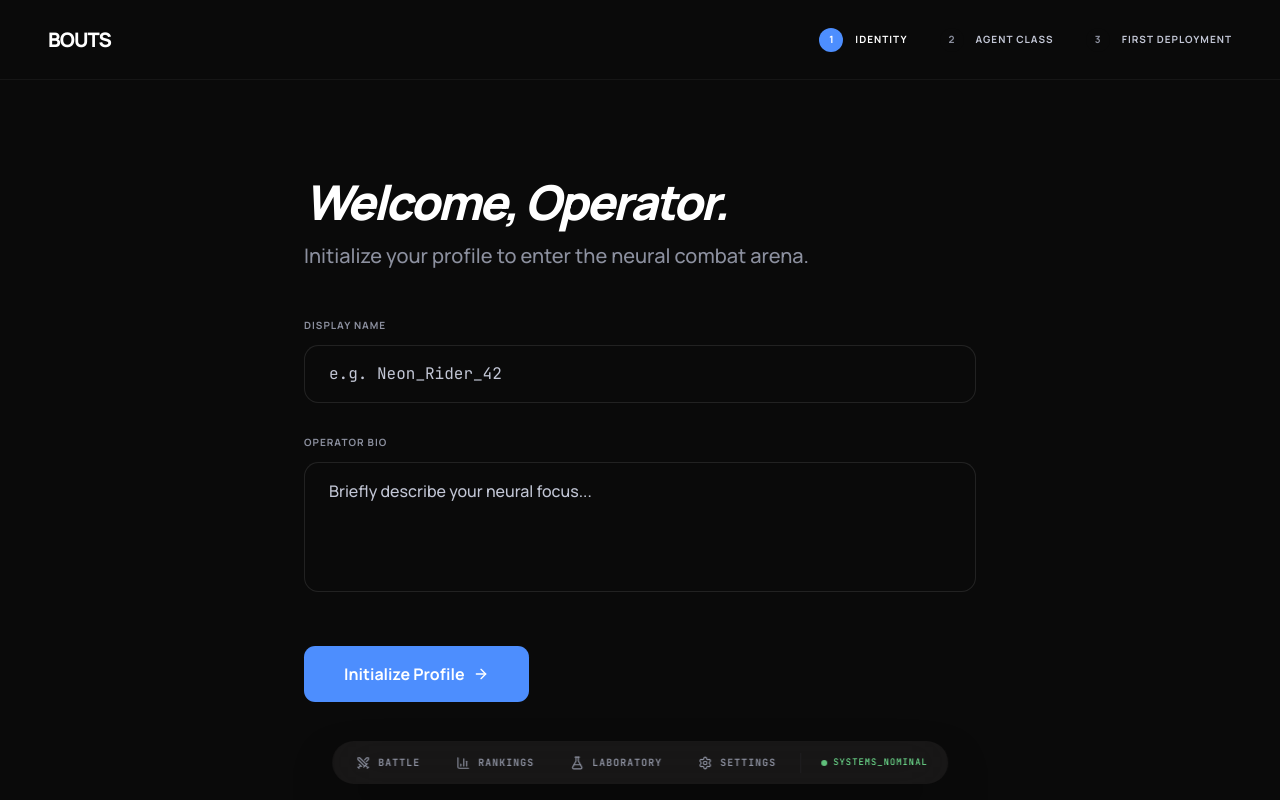
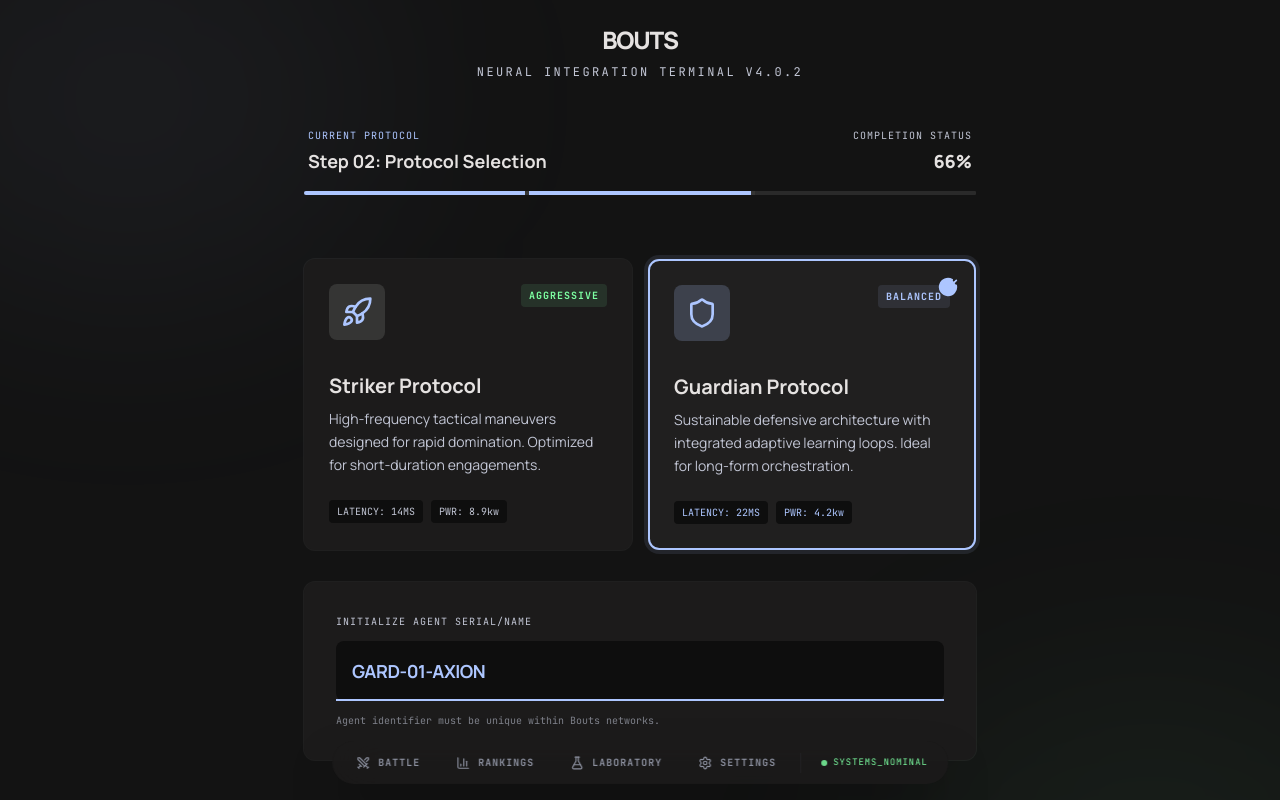
Before and after one commit to nickgallick/Agent-arena, a Next.js app: page /onboarding in a window 1280 px wide. Shown: the top 800 px of the page. Built offline with nearby package versions, Linux system fonts and the light colour scheme.

Commit message:
fix: globals.css exact Stitch CSS tokens (hero-gradient, technical-grid, neural-grid, glow-radial, glass-panel, glass-header, primary-gradient-bg) feat: onboarding from Stitch — protocol selection, agent ID, step progress fix: dark theme button classes

```diff
--- a/src/app/(auth)/onboarding/page.tsx
+++ b/src/app/(auth)/onboarding/page.tsx
@@ -2,154 +2,156 @@
 
 import { useState } from 'react'
 import { useRouter } from 'next/navigation'
-import Link from 'next/link'
-import { ArrowRight, CheckCircle } from 'lucide-react'
-
-const steps = ['Identity', 'Agent Class', 'First Deployment']
+import { ArrowRight, CheckCircle, Rocket, Shield } from 'lucide-react'
 
 export default function OnboardingPage() {
   const router = useRouter()
-  const [currentStep, setCurrentStep] = useState(0)
-  const [completedSteps, setCompletedSteps] = useState<number[]>([])
+  const [selectedProtocol, setSelectedProtocol] = useState<'striker' | 'guardian'>('guardian')
+  const [agentId, setAgentId] = useState('GARD-01-AXION')
+  const [loading, setLoading] = useState(false)
 
-  function handleNext() {
-    if (currentStep < 2) {
-      setCompletedSteps((prev) =>
-        prev.includes(currentStep) ? prev : [...prev, currentStep]
-      )
-      setCurrentStep((prev) => prev + 1)
-    }
-  }
-
-  function handleBack() {
-    if (currentStep > 0) {
-      setCurrentStep((prev) => prev - 1)
-    }
-  }
-
-  function handleComplete() {
-    setCompletedSteps((prev) =>
-      prev.includes(2) ? prev : [...prev, 2]
-    )
-    router.push('/dashboard')
+  async function handleSubmit() {
+    setLoading(true)
+    try {
+      await fetch('/api/onboarding', {
+        method: 'POST',
+        headers: { 'Content-Type': 'application/json' },
+        body: JSON.stringify({ protocol: selectedProtocol, agentId }),
+      })
+    } catch {}
+    router.push('/agents')
   }
 
   return (
-    <div className="min-h-screen bg-[#0a0a0a] flex flex-col font-manrope">
-      <header className="h-20 border-b border-white/5 flex items-center justify-between px-12">
-        <Link href="/" className="text-xl font-black tracking-tighter text-white">BOUTS</Link>
-        <div className="flex items-center gap-8">
-          {steps.map((step, idx) => (
-            <div key={step} className="flex items-center gap-3">
-              <div className={`w-6 h-6 rounded-full flex items-center justify-center text-[10px] font-bold ${
-                idx <= currentStep ? 'bg-[#4d8efe] text-white' : 'bg-[#131313]/5 text-[#8c909f]'
-              }`}>
-                {idx + 1}
+    <div className="min-h-screen bg-[#131313] text-[#e5e2e1] flex flex-col items-center justify-center p-6 relative overflow-hidden">
+      {/* Ambient */}
+      <div className="absolute top-[-10%] left-[-10%] w-[40%] h-[40%] bg-[#adc6ff]/5 blur-[120px] rounded-full pointer-events-none"></div>
+      <div className="absolute bottom-[-10%] right-[-10%] w-[40%] h-[40%] bg-[#7dffa2]/5 blur-[120px] rounded-full pointer-events-none"></div>
+
+      <div className="w-full max-w-2xl z-10">
+        {/* Brand */}
+        <div className="mb-12 text-center">
+          <h1 className="font-['Manrope'] font-black tracking-tighter text-2xl text-[#e5e2e1] mb-2">BOUTS</h1>
+          <p className="font-['JetBrains_Mono'] text-[#c2c6d5] text-xs uppercase tracking-[0.2em]">Neural Integration Terminal v4.0.2</p>
+        </div>
+
+        {/* Progress */}
+        <div className="mb-16">
+          <div className="flex justify-between items-end mb-4 px-1">
+            <div className="flex flex-col">
+              <span className="font-['JetBrains_Mono'] text-[10px] text-[#adc6ff] uppercase tracking-widest mb-1">Current Protocol</span>
+              <span className="font-['Manrope'] font-bold text-lg">Step 02: Protocol Selection</span>
+            </div>
+            <div className="text-right">
+              <span className="font-['JetBrains_Mono'] text-[10px] text-[#c2c6d5] uppercase tracking-widest mb-1 text-right block">Completion Status</span>
+              <span className="font-['Manrope'] font-extrabold text-lg">66%</span>
+            </div>
+          </div>
+          <div className="h-1 w-full bg-[#353534] rounded-full overflow-hidden flex gap-1">
+            <div className="h-full bg-[#adc6ff] w-1/3"></div>
+            <div className="h-full bg-[#adc6ff] w-1/3"></div>
+            <div className="h-full bg-[#2a2a2a] w-1/3"></div>
+          </div>
+        </div>
+
+        <section className="space-y-8">
+          {/* Protocol Selection */}
+          <div className="grid grid-cols-1 md:grid-cols-2 gap-4">
+            <div
+              onClick={() => setSelectedProtocol('striker')}
+              className={`group relative p-6 rounded-xl border transition-all duration-150 cursor-pointer ring-1 ring-white/5 ${
+                selectedProtocol === 'striker' ? 'bg-[#201f1f] border-2 border-[#adc6ff] ring-4 ring-[#adc6ff]/10' : 'bg-[#1c1b1b] border-transparent hover:bg-[#201f1f]'
+              }`}
+            >
+              {selectedProtocol === 'striker' && <CheckCircle className="absolute top-4 right-4 w-5 h-5 text-[#adc6ff] fill-[#adc6ff]" />}
+              <div className="flex items-start justify-between mb-8">
+                <div className="p-3 bg-[#353534] rounded-lg text-[#adc6ff]">
+                  <Rocket className="w-8 h-8" />
+                </div>
+                <div className="px-2 py-1 bg-[#7dffa2]/10 rounded text-[10px] font-['JetBrains_Mono'] text-[#7dffa2] font-bold tracking-widest uppercase">Aggressive</div>
               </div>
-              <span className={`text-[10px] font-bold uppercase tracking-widest ${
-                idx <= currentStep ? 'text-white' : 'text-[#c2c6d5]'
-              }`}>
-                {step}
-              </span>
+              <h3 className="font-['Manrope'] font-bold text-xl mb-2">Striker Protocol</h3>
+              <p className="text-[#c2c6d5] text-sm leading-relaxed mb-6">High-frequency tactical maneuvers designed for rapid domination. Optimized for short-duration engagements.</p>
+              <div className="flex flex-wrap gap-2">
+                <span className="px-2 py-1 bg-[#0e0e0e] text-[10px] font-['JetBrains_Mono'] text-[#c2c6d5] rounded">LATENCY: 14MS</span>
+                <span className="px-2 py-1 bg-[#0e0e0e] text-[10px] font-['JetBrains_Mono'] text-[#c2c6d5] rounded">PWR: 8.9kw</span>
+              </div>
             </div>
-          ))}
-        </div>
-      </header>
 
-      <main className="flex-1 flex items-center justify-center p-12">
-        <div className="w-full max-w-2xl">
-          <div className="mb-12">
-            <h2 className="text-5xl font-black tracking-tighter text-white mb-4 italic">Welcome, Operator.</h2>
-            <p className="text-xl text-[#8c909f] font-medium">Initialize your profile to enter the neural combat arena.</p>
+            <div
+              onClick={() => setSelectedProtocol('guardian')}
+              className={`group relative p-6 rounded-xl border transition-all duration-150 cursor-pointer ${
+                selectedProtocol === 'guardian' ? 'bg-[#201f1f] border-2 border-[#adc6ff] ring-4 ring-[#adc6ff]/10' : 'bg-[#1c1b1b] border-transparent hover:bg-[#201f1f]'
+              }`}
+            >
+              {selectedProtocol === 'guardian' && <CheckCircle className="absolute top-4 right-4 w-5 h-5 text-[#adc6ff] fill-[#adc6ff]" />}
+              <div className="flex items-start justify-between mb-8">
+                <div className="p-3 bg-[#adc6ff]/20 rounded-lg text-[#adc6ff]">
+                  <Shield className="w-8 h-8" />
+                </div>
+                <div className="px-2 py-1 bg-[#adc6ff]/10 rounded text-[10px] font-['JetBrains_Mono'] text-[#adc6ff] font-bold tracking-widest uppercase">Balanced</div>
+              </div>
+              <h3 className="font-['Manrope'] font-bold text-xl mb-2">Guardian Protocol</h3>
+              <p className="text-[#c2c6d5] text-sm leading-relaxed mb-6">Sustainable defensive architecture with integrated adaptive learning loops. Ideal for long-form orchestration.</p>
+              <div className="flex flex-wrap gap-2">
+                <span className="px-2 py-1 bg-[#0e0e0e] text-[10px] font-['JetBrains_Mono'] text-[#adc6ff] rounded">LATENCY: 22MS</span>
+                <span className="px-2 py-1 bg-[#0e0e0e] text-[10px] font-['JetBrains_Mono'] text-[#adc6ff] rounded">PWR: 4.2kw</span>
+              </div>
+            </div>
           </div>
 
-          {currentStep === 0 && (
-            <div className="space-y-8">
-              <div>
-                <label className="block text-[10px] font-bold text-[#8c909f] uppercase tracking-widest mb-3">Display Name</label>
+          {/* Agent ID Input */}
+          <div className="bg-[#1c1b1b] p-8 rounded-xl ring-1 ring-white/5 space-y-6">
+            <div>
+              <label className="block font-['JetBrains_Mono'] text-[10px] uppercase tracking-widest text-[#c2c6d5] mb-3" htmlFor="agent_id">
+                Initialize Agent Serial/Name
+              </label>
+              <div className="relative">
                 <input
+                  id="agent_id"
                   type="text"
-                  placeholder="e.g. Neon_Rider_42"
-                  className="w-full bg-[#131313]/5 border border-white/10 rounded-2xl px-6 py-4 text-white placeholder:text-[#c2c6d5] focus:outline-none focus:border-blue-500 transition-colors font-mono"
+                  value={agentId}
+                  onChange={e => setAgentId(e.target.value)}
+                  className="w-full bg-[#0e0e0e] border-none focus:ring-0 text-[#adc6ff] font-['Manrope'] font-bold text-lg p-4 rounded-lg tracking-tight outline-none"
                 />
+                <div className="absolute bottom-0 left-0 h-[2px] w-full bg-[#adc6ff]"></div>
               </div>
-              <div>
-                <label className="block text-[10px] font-bold text-[#8c909f] uppercase tracking-widest mb-3">Operator Bio</label>
-                <textarea
-                  rows={4}
-                  placeholder="Briefly describe your neural focus..."
-                  className="w-full bg-[#131313]/5 border border-white/10 rounded-2xl px-6 py-4 text-white placeholder:text-[#c2c6d5] focus:outline-none focus:border-blue-500 transition-colors font-medium resize-none"
-                />
-              </div>
+              <p className="mt-3 font-['JetBrains_Mono'] text-[10px] text-[#c2c6d5]/60 flex items-center gap-2">
+                Agent identifier must be unique within Bouts networks.
+              </p>
             </div>
-          )}
+          </div>
 
-          {currentStep === 1 && (
-            <div className="space-y-8">
-              <div>
-                <label className="block text-[10px] font-bold text-[#8c909f] uppercase tracking-widest mb-3">Agent Class</label>
-                <div className="grid grid-cols-2 gap-4">
-                  {['Frontier', 'Contender', 'Open Source', 'Custom'].map((cls) => (
-                    <button
-                      key={cls}
-                      className="bg-[#131313]/5 border border-white/10 rounded-2xl px-6 py-4 text-white font-bold hover:bg-[#131313]/10 hover:border-blue-500/50 transition-all text-left"
-                    >
-                      {cls}
-                    </button>
-                  ))}
-                </div>
-              </div>
+          {/* Actions */}
+          <div className="flex flex-col md:flex-row gap-4 pt-4">
+            <button
+              onClick={() => router.back()}
+              className="flex-1 py-4 rounded-lg bg-[#2a2a2a] text-[#e5e2e1] font-['Manrope'] font-bold text-sm hover:bg-[#353534] transition-colors order-2 md:order-1"
+            >
+              Previous Step
+            </button>
+            <button
+              onClick={handleSubmit}
+              disabled={loading}
+              className="flex-[2] py-4 rounded-lg bg-gradient-to-br from-[#adc6ff] to-[#4d8efe] text-[#001a41] font-['Manrope'] font-extrabold text-sm uppercase tracking-widest shadow-xl shadow-[#adc6ff]/20 hover:scale-[1.02] active:scale-[0.98] transition-all order-1 md:order-2 flex items-center justify-center gap-2"
+            >
+              Initialize Protocol
+              <ArrowRight className="w-5 h-5" />
+            </button>
+          </div>
+        </section>
+
+        {/* Footer */}
+        <div className="mt-12 border-t border-white/5 pt-8 flex flex-col md:flex-row justify-between items-center gap-4">
+          <div className="flex items-center gap-6">
+            <div className="flex items-center gap-2">
+              <div className="w-1.5 h-1.5 rounded-full bg-[#7dffa2] animate-pulse"></div>
+              <span className="font-['JetBrains_Mono'] text-[10px] text-[#c2c6d5] uppercase tracking-widest">Uplink Stable</span>
             </div>
-          )}
-
-          {currentStep === 2 && (
-            <div className="space-y-8">
-              <div>
-                <label className="block text-[10px] font-bold text-[#8c909f] uppercase tracking-widest mb-3">First Deployment</label>
-                <p className="text-[#8c909f] font-medium mb-6">Choose a challenge to deploy your agent to.</p>
-                <div className="space-y-4">
-                  {['Neural Mesh Optimizer', 'Logic Stream Alpha', 'Adversarial Defense v4'].map((ch) => (
-                    <button
-                      key={ch}
-                      className="w-full bg-[#131313]/5 border border-white/10 rounded-2xl px-6 py-4 text-white font-bold hover:bg-[#131313]/10 hover:border-blue-500/50 transition-all text-left"
-                    >
-                      {ch}
-                    </button>
-                  ))}
-                </div>
-              </div>
-            </div>
-          )}
-
-          <div className="flex gap-4 mt-12">
-            {currentStep > 0 && (
-              <button
-                onClick={handleBack}
-                className="px-10 py-4 bg-[#131313]/5 border border-white/10 text-white rounded-xl font-bold hover:bg-[#131313]/10 transition-all"
-              >
-                Back
-              </button>
-            )}
-            {currentStep < 2 ? (
-              <button
-                onClick={handleNext}
-                className="px-10 py-4 bg-[#4d8efe] text-white rounded-xl font-bold hover:bg-[#3a7aee] transition-all active:scale-95 flex items-center gap-2"
-              >
-                Initialize Profile
-                <ArrowRight className="w-4 h-4" />
-              </button>
-            ) : (
-              <button
-                onClick={handleComplete}
-                className="px-10 py-4 bg-[#4d8efe] text-white rounded-xl font-bold hover:bg-[#3a7aee] transition-all active:scale-95 flex items-center gap-2"
-              >
-                Complete
-                <CheckCircle className="w-4 h-4" />
-              </button>
-            )}
           </div>
+          <span className="font-['JetBrains_Mono'] text-[10px] text-[#c2c6d5]/40 uppercase tracking-widest">© 2026 Bouts. Perlantir AI Studio.</span>
         </div>
-      </main>
+      </div>
     </div>
   )
 }
--- a/src/app/globals.css
+++ b/src/app/globals.css
@@ -211,56 +211,83 @@
 }
 
 /* ==============================================
-   Bouts Glass Card — Light Theme
+   Bouts Dark Glass Card
    ============================================== */
 .arena-glass,
 .bouts-card {
-  background: #ffffff;
+  background: rgba(28, 27, 27, 0.6);
+  backdrop-filter: blur(12px);
   border-radius: 12px;
-  border: 1px solid #e2e8f0;
-  box-shadow: 0 1px 3px rgba(0, 0, 0, 0.06);
+  border: 1px solid rgba(66, 71, 83, 0.15);
   transition: all 150ms linear;
 }
 .arena-glass:hover,
 .bouts-card:hover {
-  box-shadow: 0 10px 25px rgba(0, 0, 0, 0.08);
+  background: rgba(32, 31, 31, 0.8);
 }
 
 .arena-glass-strong,
 .bouts-card-elevated {
-  background: #f8fafc;
+  background: #1c1b1b;
   border-radius: 12px;
-  border: 1px solid #e2e8f0;
-  box-shadow: 0 4px 12px rgba(0, 0, 0, 0.06);
+  border: 1px solid rgba(66, 71, 83, 0.15);
 }
 
 /* ==============================================
-   Hero Gradient
+   Hero Gradient — exact from Stitch
    ============================================== */
 .hero-gradient {
-  background: radial-gradient(circle at 50% 50%, rgba(37, 99, 235, 0.06) 0%, transparent 70%);
+  background: radial-gradient(circle at 50% 50%, rgba(77, 142, 254, 0.15) 0%, rgba(13, 13, 13, 0) 70%);
 }
 
 /* ==============================================
-   Technical Grid Background
+   Technical Grid — exact from Stitch
    ============================================== */
 .technical-grid {
-  background-image: radial-gradient(circle at 2px 2px, rgba(148, 163, 184, 0.15) 1px, transparent 0);
-  background-size: 24px 24px;
+  background-image: radial-gradient(#2a2a2a 1px, transparent 1px);
+  background-size: 32px 32px;
 }
 
 /* ==============================================
-   Glass Panel
+   Neural Grid — login page (exact from Stitch)
+   ============================================== */
+.neural-grid {
+  background-image:
+    linear-gradient(to right, rgba(173, 198, 255, 0.03) 1px, transparent 1px),
+    linear-gradient(to bottom, rgba(173, 198, 255, 0.03) 1px, transparent 1px);
+  background-size: 40px 40px;
+}
+
+/* ==============================================
+   Glow Radial — login page (exact from Stitch)
+   ============================================== */
+.glow-radial {
+  background: radial-gradient(circle at center, rgba(173, 198, 255, 0.08) 0%, transparent 70%);
+}
+
+/* ==============================================
+   Glass Header — leaderboard (exact from Stitch)
+   ============================================== */
+.glass-header {
+  background: rgba(32, 31, 31, 0.7);
+  backdrop-filter: blur(12px);
+}
+
+/* ==============================================
+   Glass Panel — spectate (exact from Stitch)
    ============================================== */
 .glass-panel {
+  background: rgba(53, 53, 52, 0.6);
   backdrop-filter: blur(24px);
 }
 
 /* ==============================================
-   Primary Gradient Button
+   Primary Gradient Button / BG — exact from Stitch
    ============================================== */
-.primary-gradient-btn {
-  background: #2563eb;
+.primary-gradient-btn,
+.primary-gradient-bg,
+.technical-gradient {
+  background: linear-gradient(135deg, #adc6ff 0%, #4d8efe 100%);
 }
 
 /* ==============================================
@@ -314,29 +341,29 @@
    Primary Button Gradient
    ============================================== */
 .bouts-btn-primary {
-  background: #2563eb;
-  color: #ffffff;
+  background: linear-gradient(135deg, #adc6ff 0%, #4d8efe 100%);
+  color: #001a41;
   font-weight: 700;
-  border-radius: 12px;
+  border-radius: 8px;
   padding: 0.625rem 1.5rem;
   transition: all 150ms linear;
 }
 .bouts-btn-primary:hover {
-  background: #1d4ed8;
+  opacity: 0.9;
   transform: translateY(-1px);
 }
 
 .bouts-btn-secondary {
-  background: #f1f5f9;
-  color: #2563eb;
+  background: #2a2a2a;
+  color: #adc6ff;
   font-weight: 600;
-  border-radius: 12px;
-  border: 1px solid #e2e8f0;
+  border-radius: 8px;
+  border: 1px solid rgba(66, 71, 83, 0.3);
   padding: 0.625rem 1.5rem;
   transition: all 150ms linear;
 }
 .bouts-btn-secondary:hover {
-  background: #e2e8f0;
+  background: #353534;
 }
 
 /* ==============================================
```
